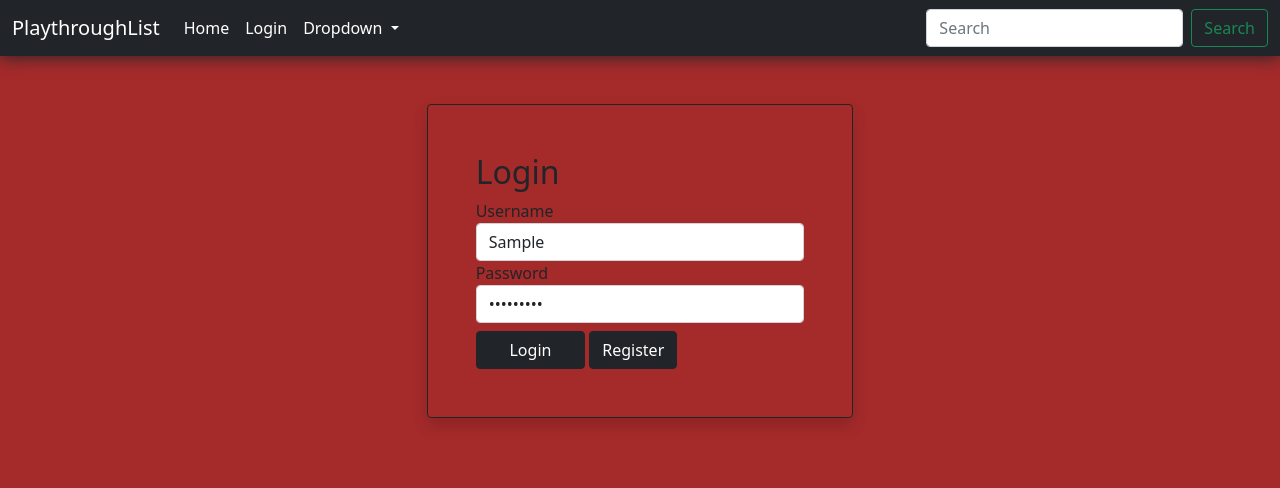
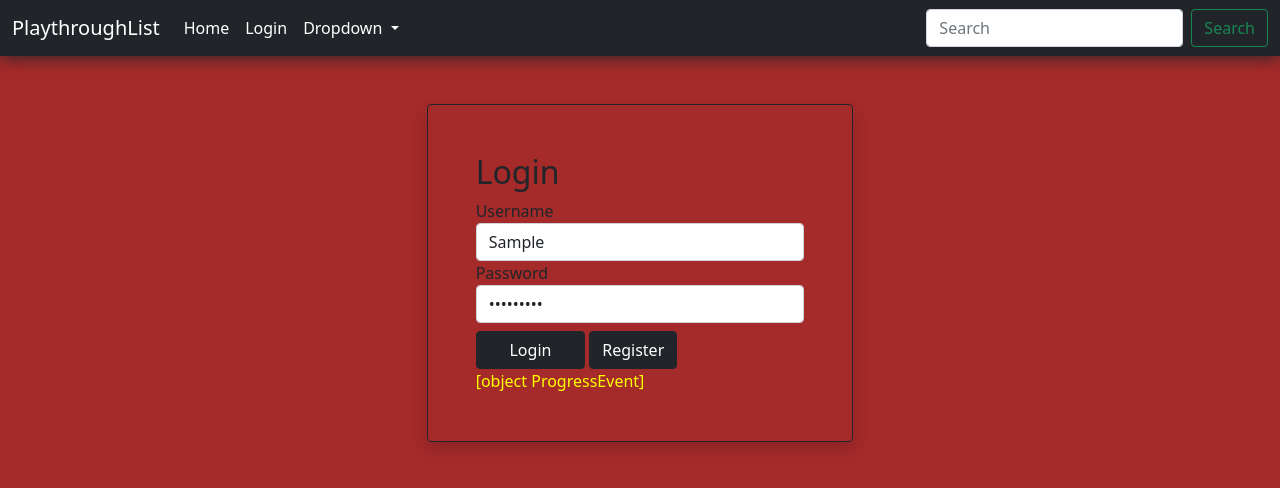
Before and after one commit to devNVMBurritos/playthrough-list, an Angular app in the folder frontend/playthrough-list/: page /login in a window 1280 px wide. Both pictures are taken after typing "Sample", "Sample123" into the empty fields and a click on the button "Login". Shown: the top 488 px of the page. Built offline with nearby package versions, Linux system fonts and the light colour scheme; no server answers.

Commit message:
Login error messages added

```diff
--- a/frontend/playthrough-list/src/app/login/login.component.html
+++ b/frontend/playthrough-list/src/app/login/login.component.html
@@ -18,13 +18,13 @@
 	</div>
 	<div class="form-group mt-2 col-lg-12">
 		<button [disabled]="loading" class="btn btn-dark col-lg-4 my-auto">
-		<span *ngIf="loading" class="spinner-border spinner-border-sm mr-1"></span>
+			<span *ngIf="loading" class="spinner-border spinner-border-sm mr-1"></span>
 			Login
 		</button>
 		<a routerLink="/register" class="btn btn-dark mx-1">Register</a>
 	</div>
-	<div *ngIf="registerError">
-		{{registerError.message}}
+	<div *ngIf="loginErrorMessage">
+		<span class="warning">{{loginErrorMessage}}</span>
 	</div>
-</form>
+	</form>
 </div>
--- a/frontend/playthrough-list/src/app/login/login.component.ts
+++ b/frontend/playthrough-list/src/app/login/login.component.ts
@@ -52,6 +52,7 @@ export class LoginComponent implements OnInit {
 					this.router.navigate([localStorage.getItem('interceptedPath')]);
 				},
 				error => {
+					console.log(error.error);
 					this.loginErrorMessage = error.error;
 					this.loading = false;
 				});
--- a/frontend/playthrough-list/src/styles.css
+++ b/frontend/playthrough-list/src/styles.css
@@ -7,4 +7,7 @@ body{
     background-color: darkred;
     color: black;
     box-shadow: 0px 0px 5px  2px yellow;
-  }
+}
+.warning {
+    color: yellow;
+}
```
Also changed, not shown: 1 other file (tests, documents, lock files or other folders).
